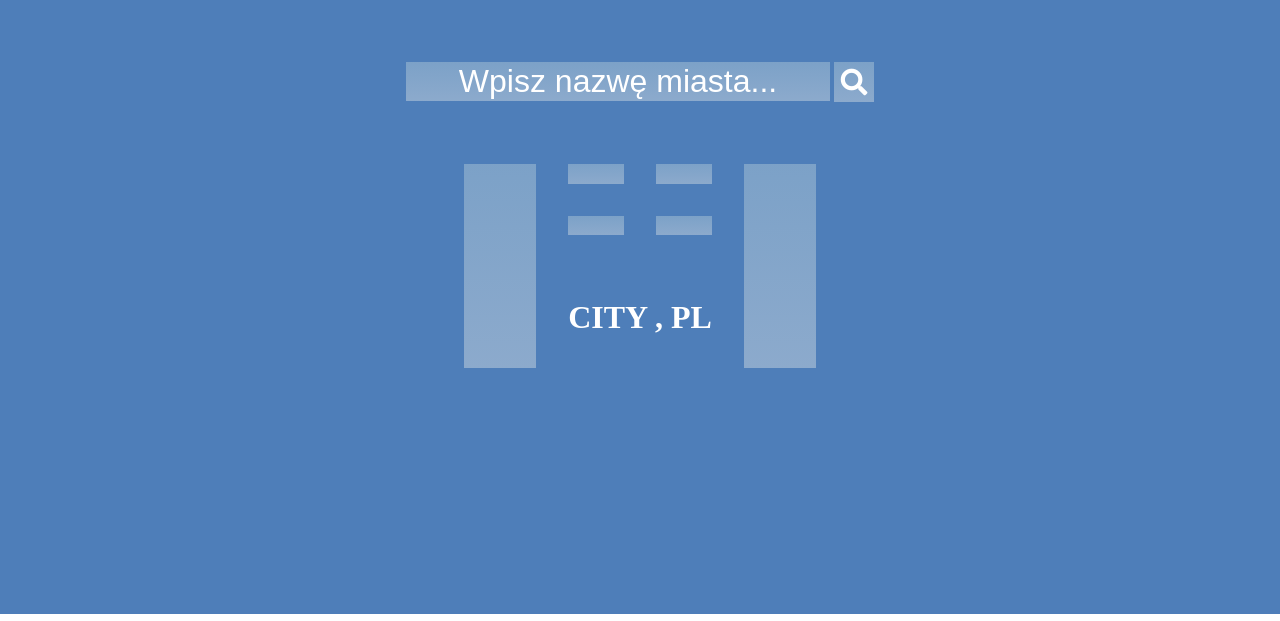
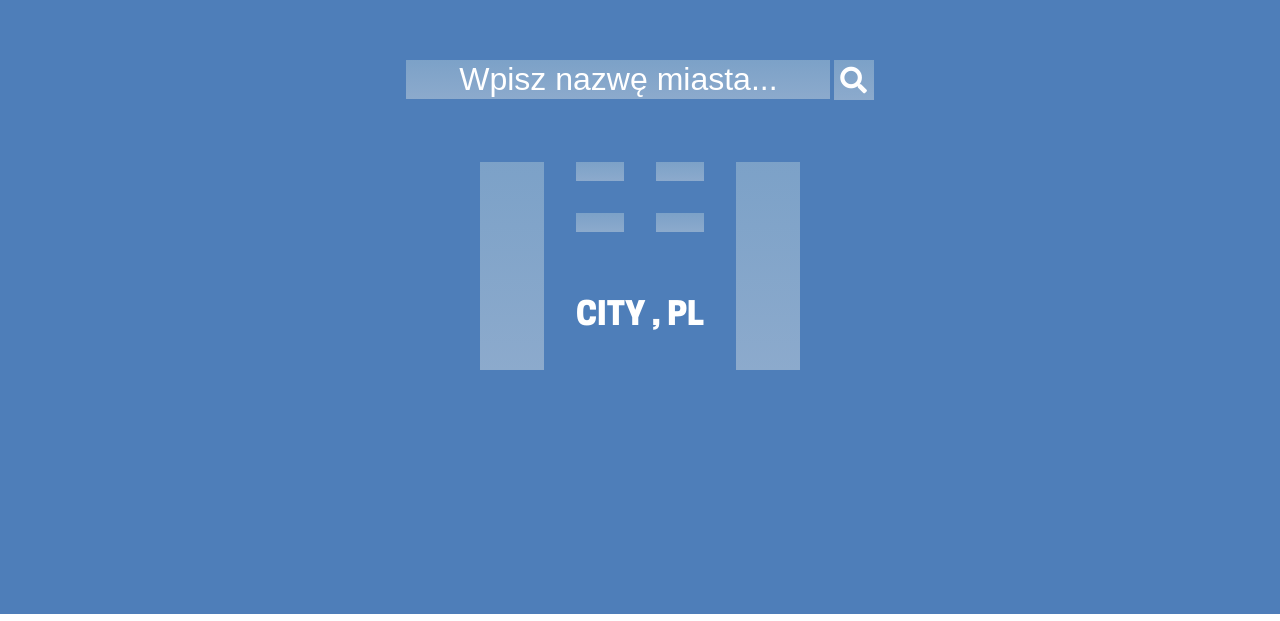
Before and after one commit to JedrzejZygadlo/coderscamp-week3, a plain HTML site: page index.html in a window 1280 px wide. Shown: the part 186-807 px from the top of the page. Drawn offline with Linux system fonts and the light colour scheme; no server answers.

Commit message:
Font = CooperHewitt. Change in renderData() function.  Add README.md with screenshots

```diff
--- a/index.js
+++ b/index.js
@@ -92,8 +92,8 @@ const getDate = () =>{
 }
 
 // The function responsible for displaying temperatures,icons and humidity in the right places on the page.
-function renderData(avr,allData){
-
+function renderData(allData){
+    let avr = getForecast(allData);
     // Display the city name and temperatures for all days
     let cityName = document.getElementById('current-city-name');
     cityName.innerText = allData.city.name.toUpperCase() + ',   '+ allData.city.country;
@@ -189,8 +189,7 @@ const sendQuery = cityName => {
       .then(data => {
         // if response ok
         if (data.cod && data.cod === '200') {
-          let dataAvarage = getForecast(data);
-          renderData(dataAvarage,data);
+          renderData(data);
           getDate();
           window.localStorage.currentCity = cityName
         }
--- a/style.css
+++ b/style.css
@@ -1,6 +1,12 @@
+@font-face {
+    font-family: 'CooperHewitt';
+    font-weight: bold;
+    src: url("./font/cooper-hewitt.heavy.otf") format("opentype");
+}
 body, html {
     margin: 0;
     padding: 0;
+    font-family: 'CooperHewitt';
     color: #fff;
     height: 100%;
     width: 100%;
@@ -154,7 +160,7 @@ p{
     padding: 0.4em 0;
 }
 #date{
-    font-size: 3em;
+    font-size: 2.2em;
     padding: 0.2em 0;
 }
 #temp{
@@ -176,7 +182,7 @@ p{
     font-size: 8em;
 }
 #today-day-name{
-    font-size: 2em;
+    font-size: 1.8em;
     padding: 0.4em 0;
 }
 #videoBg {
```
Also changed, not shown: font/cooper-hewitt.heavy.otf (added), screenshots/barcelona.jpg (added), screenshots/wroclaw.jpg (added), screenshots/zakopane.jpg (added), 1 other file.
